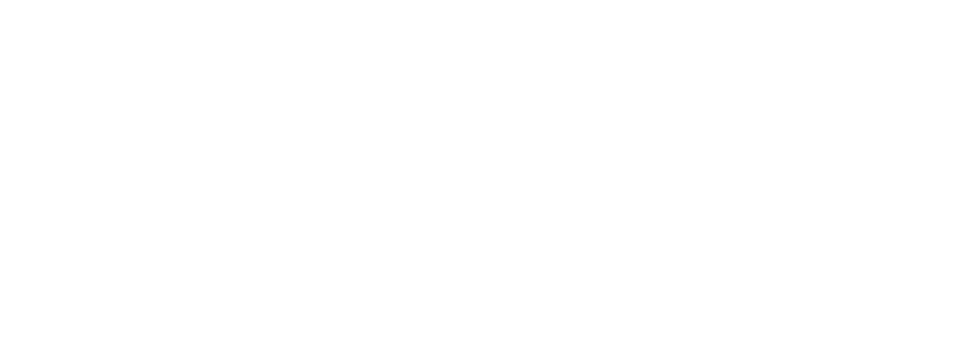
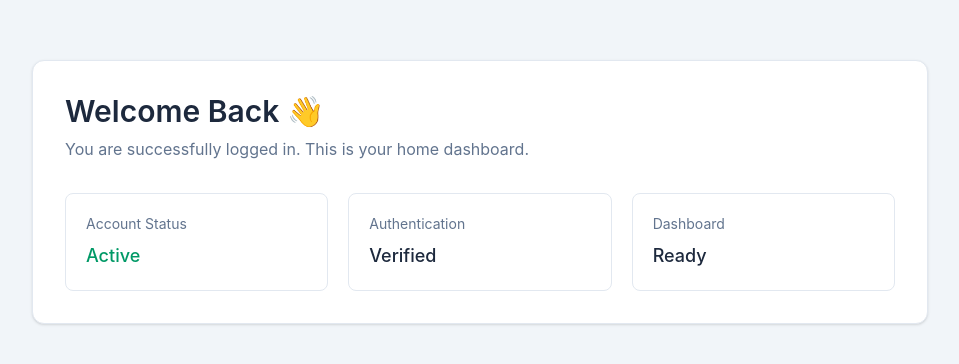
Before and after one commit to xthxrv-xgrey/Cohort-3, a React (Vite) app in the folder Assignment-10-react/SkyMart/: page /home in a window 1280 px wide. Before the commit this address had no page. Shown: the part 208-572 px from the top of the page, without its empty margins (160-1119 px from the left). Built offline with nearby package versions, Linux system fonts and the light colour scheme; sample sign-in values are in the browser's storage.

Commit message:
added auth based routes

```diff
--- /dev/null
+++ b/Assignment-10-react/SkyMart/src/pages/Home.jsx
@@ -0,0 +1,36 @@
+const Home = () => {
+  return (
+    <div className="min-h-screen bg-slate-100 p-4 flex items-center justify-center">
+      <div className="w-full max-w-4xl bg-white border border-slate-200 rounded-xl shadow-sm p-8">
+        <div className="space-y-2">
+          <h1 className="text-3xl font-semibold text-slate-800">
+            Welcome Back 👋
+          </h1>
+
+          <p className="text-slate-500">
+            You are successfully logged in. This is your home dashboard.
+          </p>
+        </div>
+
+        <div className="mt-8 grid grid-cols-1 md:grid-cols-3 gap-5">
+          <div className="rounded-lg border border-slate-200 p-5">
+            <h2 className="text-sm text-slate-500">Account Status</h2>
+            <p className="mt-2 text-lg font-medium text-emerald-600">Active</p>
+          </div>
+
+          <div className="rounded-lg border border-slate-200 p-5">
+            <h2 className="text-sm text-slate-500">Authentication</h2>
+            <p className="mt-2 text-lg font-medium text-slate-800">Verified</p>
+          </div>
+
+          <div className="rounded-lg border border-slate-200 p-5">
+            <h2 className="text-sm text-slate-500">Dashboard</h2>
+            <p className="mt-2 text-lg font-medium text-slate-800">Ready</p>
+          </div>
+        </div>
+      </div>
+    </div>
+  );
+};
+
+export default Home;
--- a/Assignment-10-react/SkyMart/src/routes/AppRoutes.jsx
+++ b/Assignment-10-react/SkyMart/src/routes/AppRoutes.jsx
@@ -1,14 +1,24 @@
 import { Routes, Route } from "react-router";
+import GuestRoutes from "./GuestRoutes.jsx";
+import ProtectedRoutes from "./ProtectedRoutes.jsx";
+
 import Landing from "../pages/Landing.jsx";
 import Login from "../pages/auth/Login.jsx";
 import Register from "../pages/auth/Register.jsx";
 
+import Home from "../pages/Home.jsx";
+
 const AppRoutes = () => {
   return (
     <Routes>
-      <Route path="/" element={<Landing />} />
-      <Route path="/login" element={<Login />} />
-      <Route path="/register" element={<Register />} />
+      <Route element={<GuestRoutes />}>
+        <Route path="/" element={<Landing />} />
+        <Route path="/login" element={<Login />} />
+        <Route path="/register" element={<Register />} />
+      </Route>
+      <Route element={<ProtectedRoutes />}>
+        <Route path="/home" element={<Home />} />
+      </Route>
     </Routes>
   );
 };
--- /dev/null
+++ b/Assignment-10-react/SkyMart/src/routes/GuestRoutes.jsx
@@ -0,0 +1,15 @@
+import { useContext } from "react";
+import { Outlet, Navigate } from "react-router";
+import { AuthContext } from "../context/AuthContext.jsx";
+
+const GuestRoutes = () => {
+  const { currentUser } = useContext(AuthContext);
+
+  if (currentUser) {
+    return <Navigate to="/home" replace />;
+  }
+
+  return <Outlet />;
+};
+
+export default GuestRoutes;
--- /dev/null
+++ b/Assignment-10-react/SkyMart/src/routes/ProtectedRoutes.jsx
@@ -0,0 +1,15 @@
+import { useContext } from "react";
+import { Outlet, Navigate } from "react-router";
+import { AuthContext } from "../context/AuthContext.jsx";
+
+const ProtectedRoutes = () => {
+  const { currentUser } = useContext(AuthContext);
+
+  if (!currentUser) {
+    return <Navigate to="/" replace />;
+  }
+
+  return <Outlet />;
+};
+
+export default ProtectedRoutes;
```
